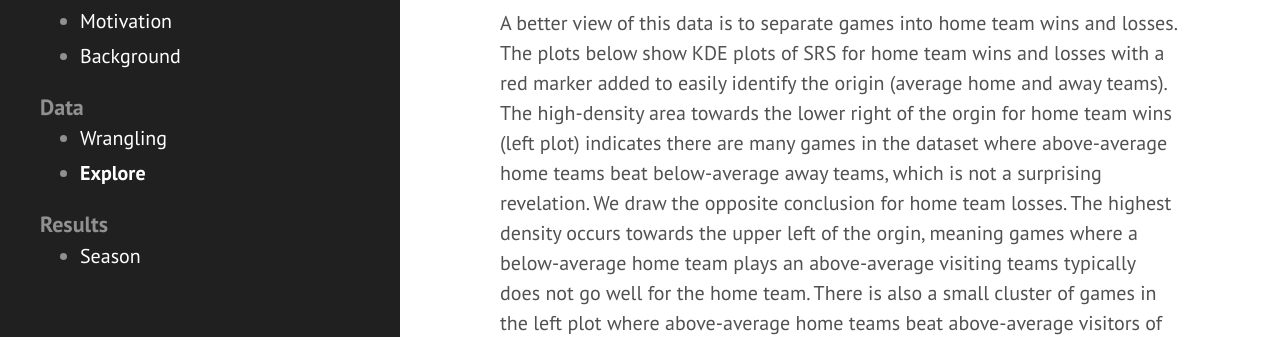
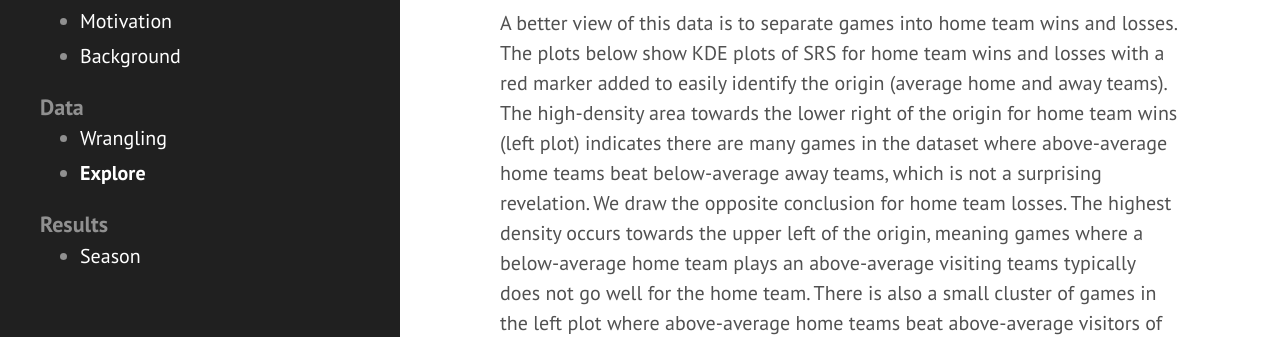
Before and after one commit to cedev935/databall-betting, a Jekyll site: the page built from docs/_pages/data-exploration.md, in a window 1280 px wide and 900 px high, scrolled down 13695 px. Shown: the part 250-587 px from the top of the window. Built offline with Jekyll 4.4.1, drawn with Linux system fonts in a browser that asks for light colours; formulas are drawn with MathJax 3; some of the changed text lies outside the part shown.

Commit message:
Fix spelling

````diff
--- a/docs/_pages/data-exploration.md
+++ b/docs/_pages/data-exploration.md
@@ -1118,7 +1118,7 @@ def kde(data, stat, label, title, ax):
     ax.set_ylim(-15, 15)
 ```
 
-A better view of this data is to separate games into home team wins and losses. The plots below show KDE plots of SRS for home team wins and losses with a red marker added to easily identify the origin (average home and away teams). The high-density area towards the lower right of the orgin for home team wins (left plot) indicates there are many games in the dataset where above-average home teams beat below-average away teams, which is not a surprising revelation. We draw the opposite conclusion for home team losses. The highest density occurs towards the upper left of the orgin, meaning games where a below-average home team plays an above-average visiting teams typically does not go well for the home team. There is also a small cluster of games in the left plot where above-average home teams beat above-average visitors of roughly equal quality. This may be caused by home court advantage, but was not investigated further.
+A better view of this data is to separate games into home team wins and losses. The plots below show KDE plots of SRS for home team wins and losses with a red marker added to easily identify the origin (average home and away teams). The high-density area towards the lower right of the origin for home team wins (left plot) indicates there are many games in the dataset where above-average home teams beat below-average away teams, which is not a surprising revelation. We draw the opposite conclusion for home team losses. The highest density occurs towards the upper left of the origin, meaning games where a below-average home team plays an above-average visiting teams typically does not go well for the home team. There is also a small cluster of games in the left plot where above-average home teams beat above-average visitors of roughly equal quality. This may be caused by home court advantage, but was not investigated further.
 
 
 ```python
````
Also changed, not shown: other parts of docs/_pages/data-exploration.md (+1 -1 lines), 1 other file.
